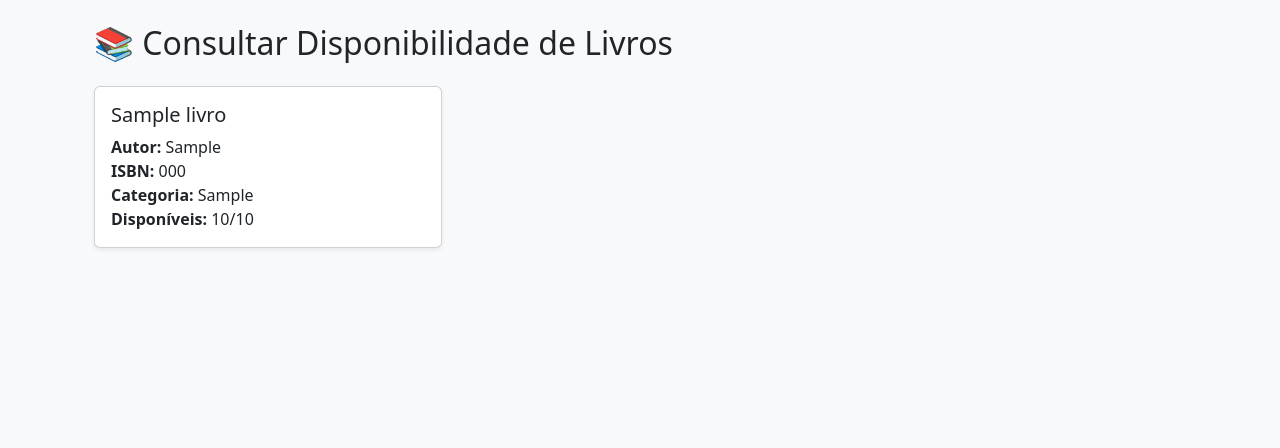
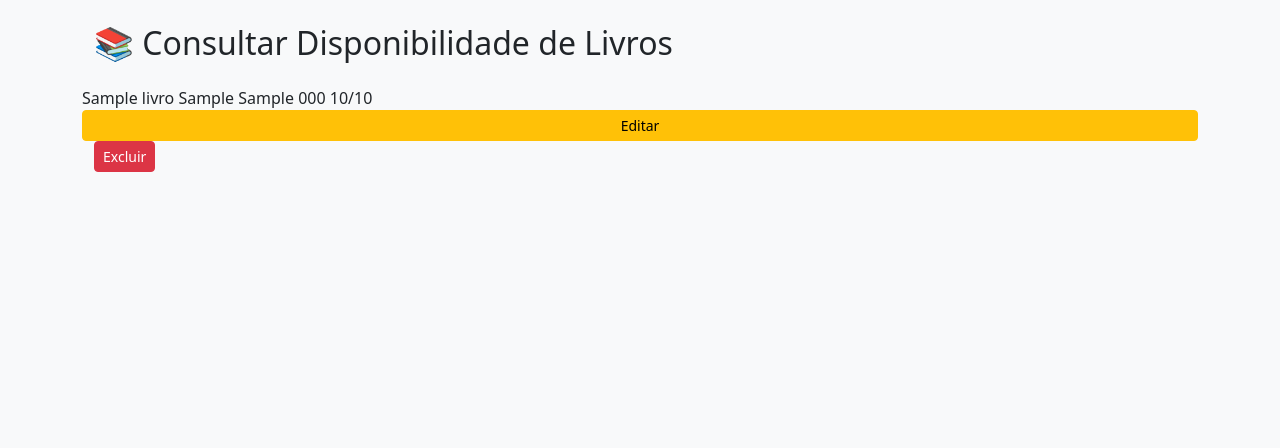
Before and after one commit to FreitasWendel/LibraryGet, a Flask app: page /acervo/livros in a window 1280 px wide. Shown: the part 56-504 px from the top of the page. Run offline with Flask 3, Linux system fonts and the light colour scheme; tables that the repository leaves empty hold one stand-in row (values such as "Sample post").

Commit message:
editar livros

```diff
--- a/src/controllers/acervo.py
+++ b/src/controllers/acervo.py
@@ -1,4 +1,4 @@
-from flask import Blueprint, render_template, url_for, redirect, request
+from flask import Blueprint, render_template, url_for, redirect, request, flash
 from src.models import db
 from src.models.livro import Livro
 
@@ -30,3 +30,42 @@
         return redirect(url_for('acervo.lista_livros'))
 
     return render_template('acervo/novo_livro.html')
+
+@acervo_bp.route('/livros/editar/<int:id>', methods=['GET', 'POST'])
+def editar_livro(id):
+    livro = Livro.query.get_or_404(id)
+
+    if request.method == 'POST':
+        try:
+
+            livro.titulo = request.form['titulo']
+            livro.autor = request.form['autor']
+            livro.categoria = request.form['categoria']
+            livro.isbn = request.form['isbn']
+            livro.quantidade_total = int(request.form['quantidade'])
+            livro.quantidade_disponivel = int(request.form['quantidade'])
+
+            diferenca = int(request.form['quantidade']) - livro.quantidade_total
+            livro.quantidade_total = int(request.form['quantidade'])
+            livro.quantidade_disponivel += diferenca
+
+            db.session.commit()
+            flash('Livro atualizado com sucesso!', 'success')
+        except Exception as e:
+            db.session.rollback()
+            flash('Erro ao atualizar livro.', 'error')
+
+    return render_template('acervo/editar_livro.html', livro=livro)
+
+@acervo_bp.route('/livros/deletar/<int:id>', methods=['POST'])
+def deletar_livro(id):
+    livro = Livro.query.get_or_404(id)
+    try:
+        db.session.delete(livro)
+        db.session.commit()
+        flash('Livro removido do acervo.', 'success')
+    except Exception as e:
+        db.session.rollback()
+        flash('Não é possível remover este livro (pode haver empréstimos ativos).', 'danger')
+
+    return redirect(url_for('acervo.lista_livros'))
--- a/src/templates/acervo/lista_livros.html
+++ b/src/templates/acervo/lista_livros.html
@@ -10,22 +10,21 @@
     {% if livros %}
         <div class="row">
             {% for livro in livros %}
-            <div class="col-md-4 mb-3">
-                <div class="card shadow-sm">
-                    <div class="card-body">
-                        <h5 class="card-title">{{ livro.titulo }}</h5>
+<tr>
+    <td>{{ livro.titulo }}</td>
+    <td>{{ livro.autor }}</td>
+    <td>{{ livro.categoria }}</td>
+    <td>{{ livro.isbn }}</td>
+    <td>{{ livro.quantidade_disponivel }}/{{ livro.quantidade_total }}</td>
+    <td>
+        <a href="{{ url_for('acervo.editar_livro', id=livro.id) }}" class="btn btn-sm btn-warning">Editar</a>
 
-                        <p class="card-text">
-                            <strong>Autor:</strong> {{ livro.autor }}<br>
-                            <strong>ISBN:</strong> {{ livro.isbn }}<br>
-                            <strong>Categoria:</strong> {{ livro.categoria }}<br>
-                            <strong>Disponíveis:</strong>
-                            {{ livro.quantidade_disponivel }}/{{ livro.quantidade_total }}
-                        </p>
-                    </div>
-                </div>
-            </div>
-            {% endfor %}
+        <form action="{{ url_for('acervo.deletar_livro', id=livro.id) }}" method="POST" style="display:inline;" onsubmit="return confirm('Tem certeza que deseja apagar este livro?');">
+            <button type="submit" class="btn btn-sm btn-danger">Excluir</button>
+        </form>
+    </td>
+</tr>
+{% endfor %}
         </div>
     {% else %}
         <p>Nenhum livro cadastrado no sistema.</p>
```
